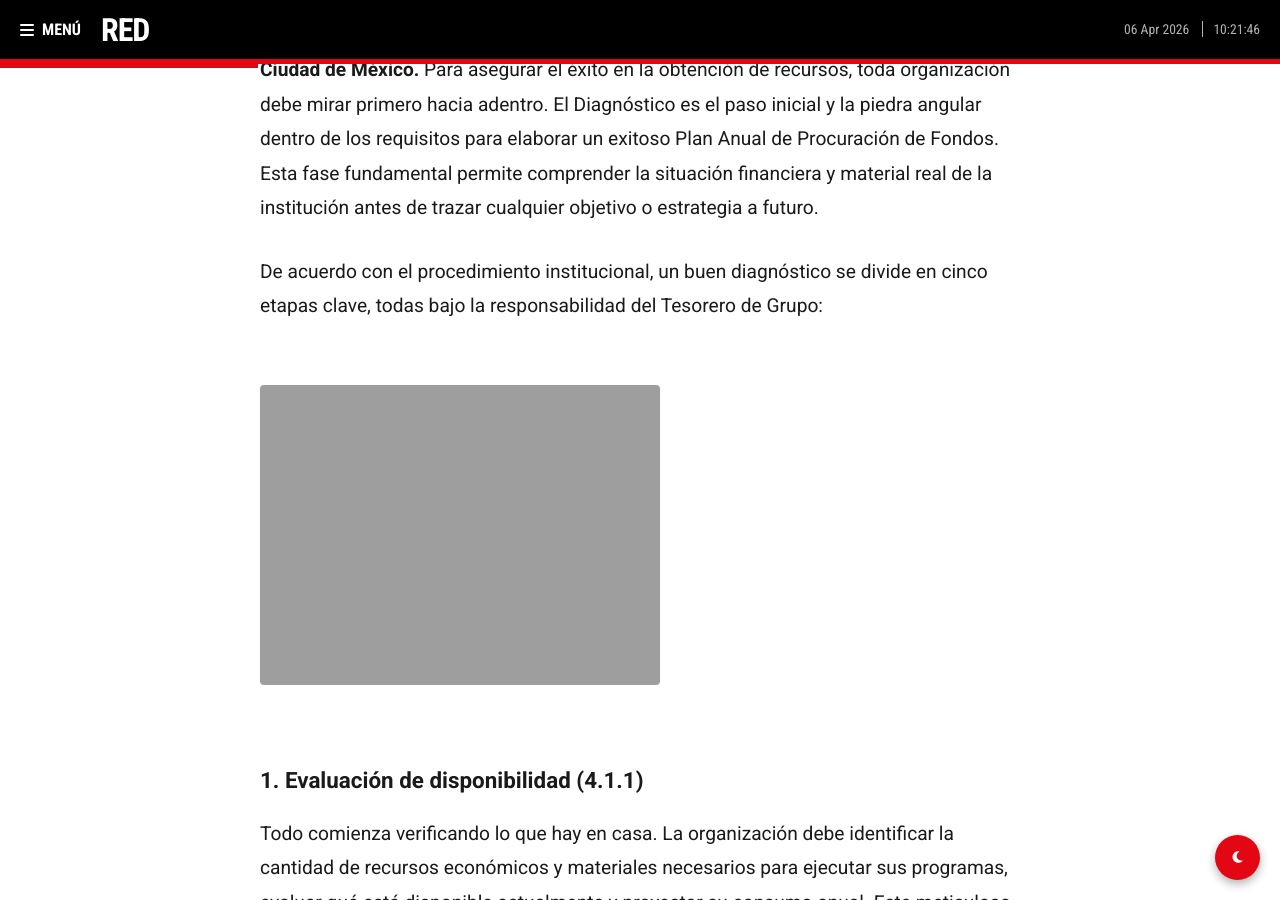
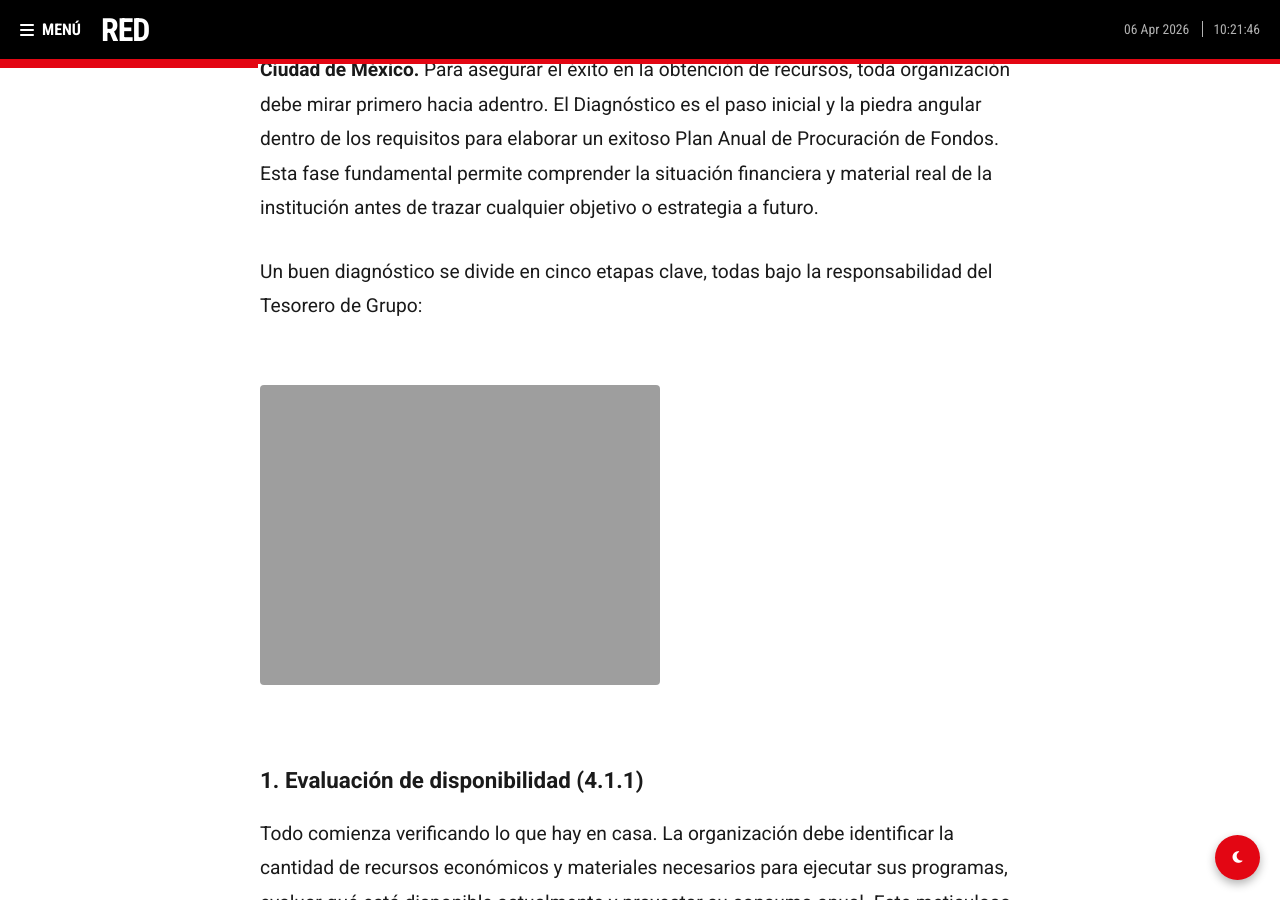
Before and after one commit to cafrhein/muro, a Jekyll site: the page built from _posts/2026-04-02-planificacion-anual-procuracion-fondos.md, in a window 1280 px wide and 900 px high, scrolled down 399 px. Built offline with Jekyll 4.4.1, drawn with Linux system fonts in a browser that asks for light colours.

Commit message:
Update 2026-04-02-planificacion-anual-procuracion-fondos.md

```diff
--- a/_posts/2026-04-02-planificacion-anual-procuracion-fondos.md
+++ b/_posts/2026-04-02-planificacion-anual-procuracion-fondos.md
@@ -6,7 +6,7 @@ category: Asociaciones Civiles
 
 **Ciudad de México.** Para asegurar el éxito en la obtención de recursos, toda organización debe mirar primero hacia adentro. El Diagnóstico es el paso inicial y la piedra angular dentro de los requisitos para elaborar un exitoso Plan Anual de Procuración de Fondos. Esta fase fundamental permite comprender la situación financiera y material real de la institución antes de trazar cualquier objetivo o estrategia a futuro.
 
-De acuerdo con el procedimiento institucional, un buen diagnóstico se divide en cinco etapas clave, todas bajo la responsabilidad del Tesorero de Grupo:
+Un buen diagnóstico se divide en cinco etapas clave, todas bajo la responsabilidad del Tesorero de Grupo:
 
 ![Proceso de Diagnóstico Financiero]({{ site.baseurl }}/assets/img/posts/unnamed (5).png)
 
```
